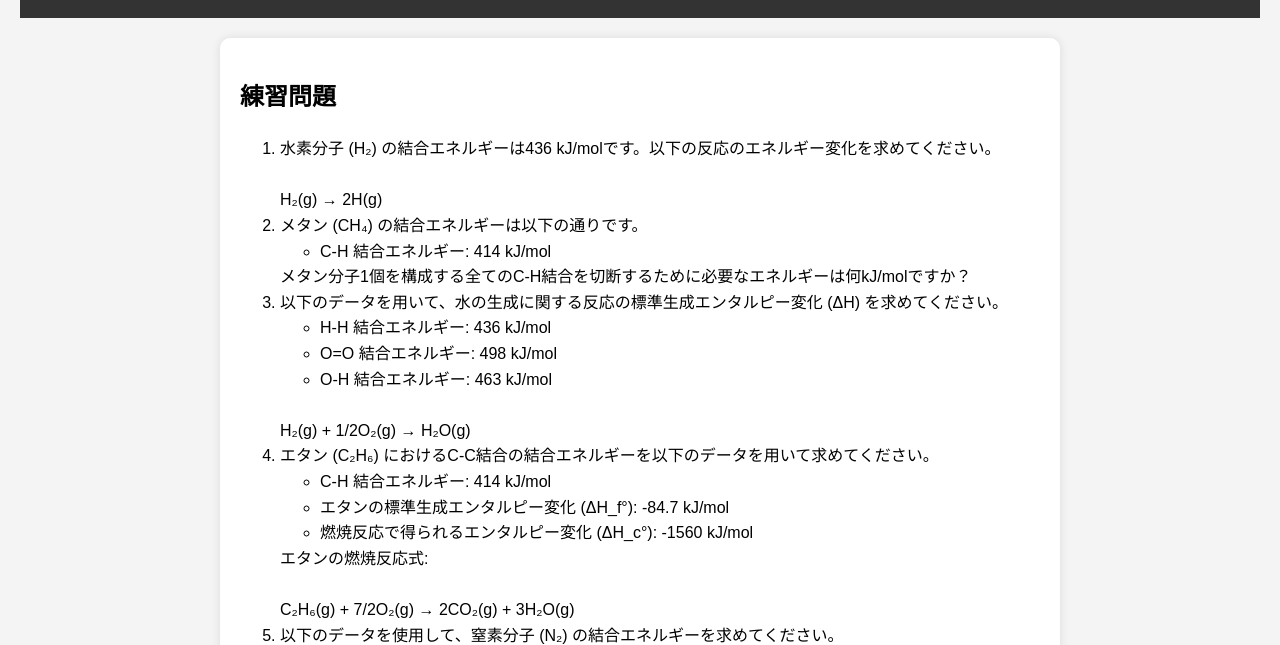
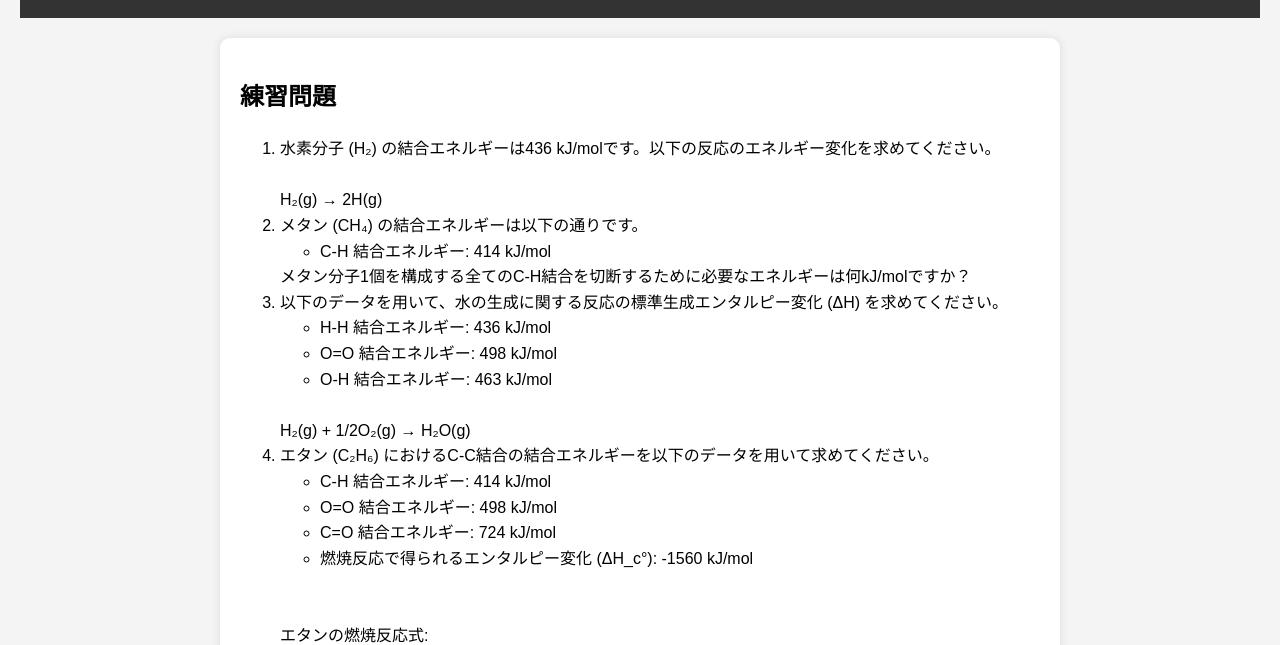
Before and after one commit to mikan1016/bondenergy, a plain HTML site: page index.html in a window 1280 px wide. Shown: the part 116-761 px from the top of the page. Drawn offline with Linux system fonts and the light colour scheme.

Commit message:
Update index.html

```diff
--- a/index.html
+++ b/index.html
@@ -77,9 +77,11 @@
                 エタン (C₂H₆) におけるC-C結合の結合エネルギーを以下のデータを用いて求めてください。
                 <ul>
                     <li>C-H 結合エネルギー: 414 kJ/mol</li>
-                    <li>エタンの標準生成エンタルピー変化 (ΔH_f°): -84.7 kJ/mol</li>
+                    <li>O=O 結合エネルギー: 498 kJ/mol</li>
+                    <li>C=O 結合エネルギー: 724 kJ/mol</li>
                     <li>燃焼反応で得られるエンタルピー変化 (ΔH_c°): -1560 kJ/mol</li>
                 </ul>
+                <br><br>
                 エタンの燃焼反応式:
                 <br><br>
                 C₂H₆(g) + 7/2O₂(g) → 2CO₂(g) + 3H₂O(g)
@@ -91,6 +93,7 @@
                     <li>H-H 結合エネルギー: 436 kJ/mol</li>
                     <li>アンモニア (NH₃) の生成エンタルピー変化 (ΔH_f°): -45.9 kJ/mol</li>
                 </ul>
+                <br><br>
                 アンモニアの生成反応:
                 <br><br>
                 1/2N₂(g) + 3/2H₂(g) → NH₃(g)
```
